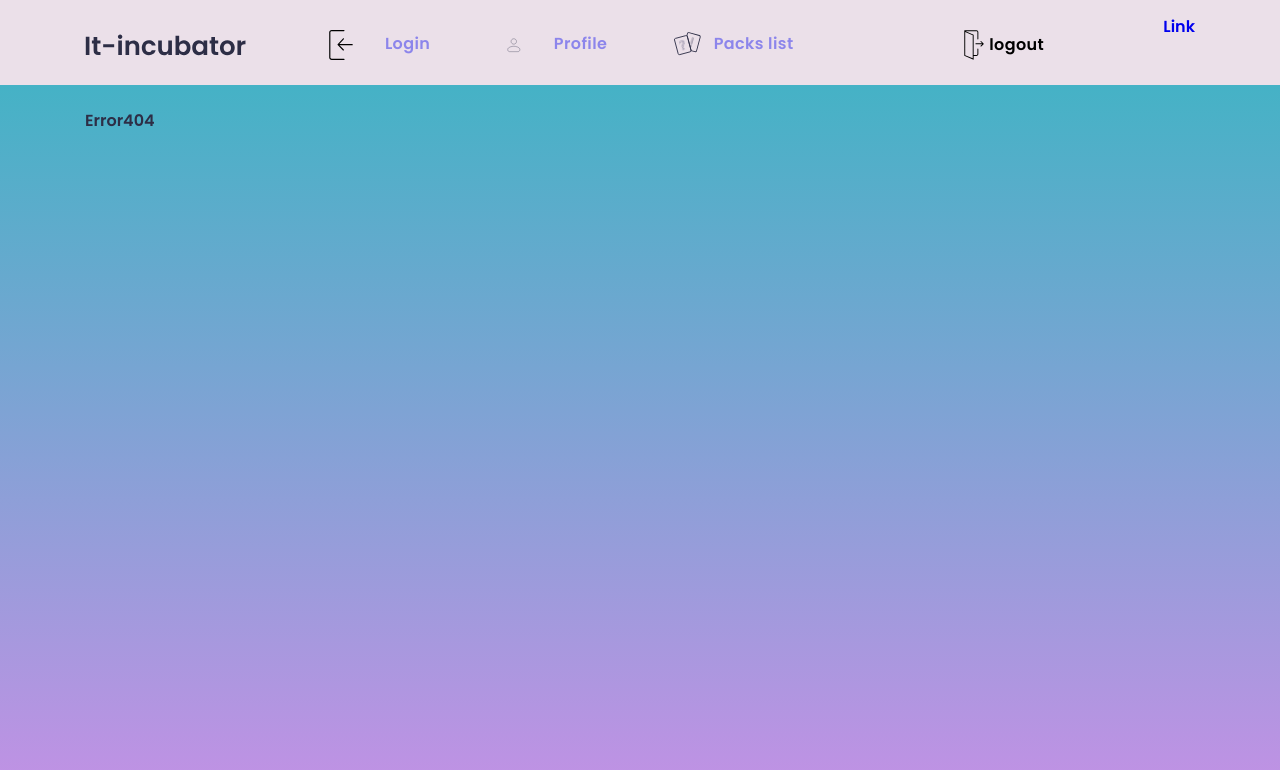
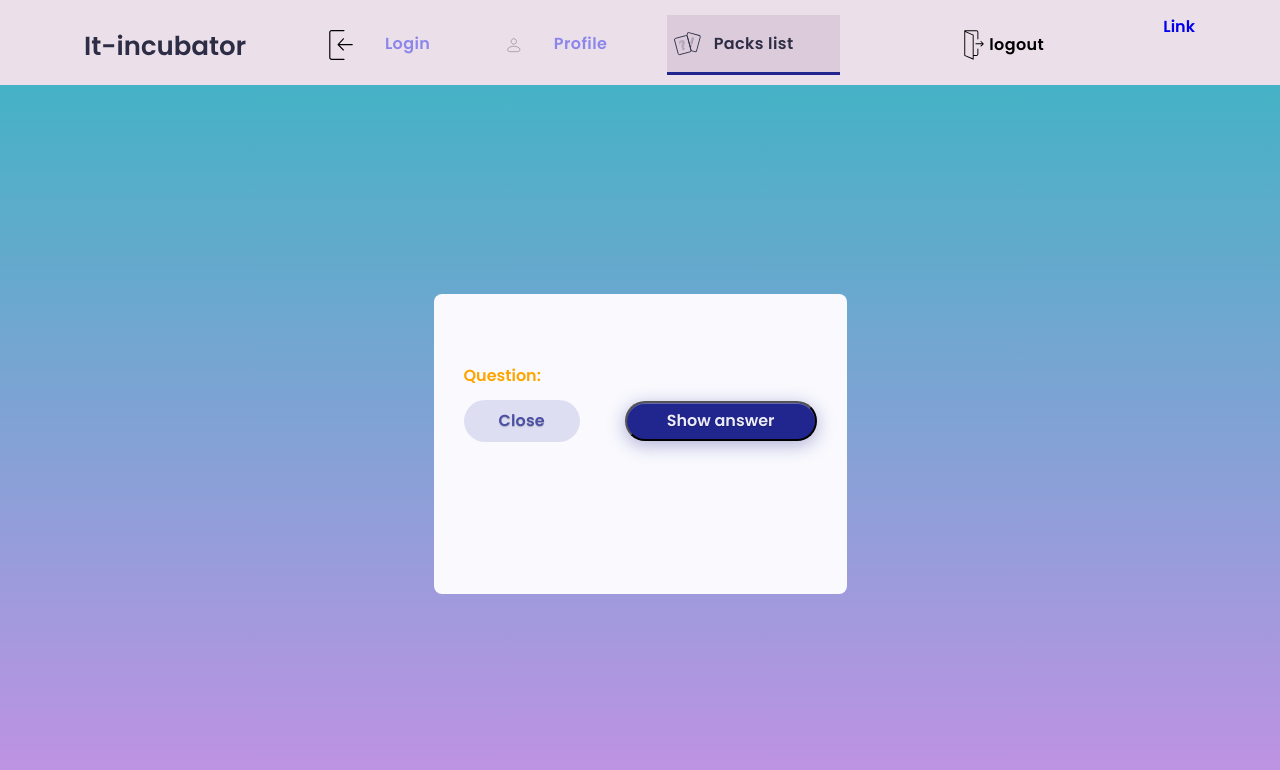
Before and after one commit to bogdan-Kozlovsky/card-learning, a React (Create React App) app: page /packs_list/link/1 in a window 1280 px wide. Before the commit this address led to /404. Shown: the top 770 px of the page. Built offline with nearby package versions, Linux system fonts and the light colour scheme; no server answers.

Commit message:
fix logic Learn.tsx

```diff
--- a/src/bll/reducers/cards-reducer.tsx
+++ b/src/bll/reducers/cards-reducer.tsx
@@ -103,6 +103,7 @@ export const getCardsTC = (packId: string | undefined): ThunkType => (dispatch,
     const {page, pageCount} = getState().cards.params
     requestsApi.getCards(packId, pageCount, page)
         .then((res) => {
+            console.log(res.data)
             dispatch(initializedCardsAC(res.data))
         })
         .finally(() => {
--- a/src/ui/learn/Learn.tsx
+++ b/src/ui/learn/Learn.tsx
@@ -1,12 +1,21 @@
-import React from 'react';
+import React, {useEffect, useState} from 'react';
 import style from './learn.module.css'
-import {NavLink} from "react-router-dom";
-import {CardsType} from "../../bll/reducers/cards-reducer";
-import {useSelector} from "react-redux";
+import {NavLink, useParams} from "react-router-dom";
+import {CardsType, getCardsTC} from "../../bll/reducers/cards-reducer";
+import {useDispatch, useSelector} from "react-redux";
 import {AppRootStateType} from "../../bll/store";
+import {LearnAnswer} from "./LearnAnswer";
 
 export const Learn = () => {
+    const [showAnswer, setShowAnswer] = useState<boolean>(false)
     const cards = useSelector<AppRootStateType, Array<CardsType>>(state => state.cards.cards)
+    const dispatch = useDispatch();
+
+    const {learnId} = useParams();
+
+    useEffect(() => {
+        dispatch(getCardsTC(learnId))
+    }, [dispatch, learnId])
 
     const getCard = (cards: CardsType[]) => {
         const sum = cards.reduce((acc, card) => acc + (6 - card.grade) * (6 - card.grade), 0);
@@ -20,20 +29,35 @@ export const Learn = () => {
         return cards[res.id + 1];
     }
 
-    const learnCards = getCard(cards)
+    const learnCards = getCard(cards);
 
+    const showsAnswer = () => {
+        setShowAnswer(true)
+    }
     return (
         <div className={style.body}>
             <div className={style.box}>
-                <div className={style.learnWrap}>
-                    <h3 className={style.name}>{learnCards.answer}</h3>
-                    <p className={style.question}><span
-                        className={style.questionSpan}>Question:</span> {learnCards.question}</p>
+                <div>
+                    {
+                        showAnswer
+                            ? <div>
+                                <LearnAnswer/>
+                            </div>
+                            : <div>
+                                <div className={style.learnWrap}>
+                                    <h3 className={style.name}>{learnCards?.question}</h3>
+                                    <p className={style.question}><span
+                                        className={style.questionSpan}>Question:</span> {learnCards?.question}</p>
+                                </div>
+                                <div className={style.wrapperBtn}>
+                                    <NavLink className={'grayBtn'} to={'/packs_list'}>Close</NavLink>
+                                    <button className={style.btnBlue} onClick={showsAnswer}>Show answer</button>
+                                </div>
+                            </div>
+                    }
+
                 </div>
-                <div className={style.wrapperBtn}>
-                    <NavLink className={'grayBtn'} to={'/packs_list'}>Close</NavLink>
-                    <NavLink className={style.btnBlue} to={'/packs_list/link/answer'}>Show answer</NavLink>
-                </div>
+
             </div>
         </div>
     );
--- a/src/ui/navigate/RoutesNav.tsx
+++ b/src/ui/navigate/RoutesNav.tsx
@@ -32,7 +32,7 @@ const RoutesNav = () => {
                 <Route path='404' element={<Error404/>}/>
                 <Route path='*' element={<Navigate to='404'/>}/>
                 <Route path='/packs_list' element={<Packs/>}/>
-                <Route path='/packs_list/link' element={<Learn/>}/>
+                <Route path='/packs_list/link/:learnId' element={<Learn/>}/>
                 <Route path='/packs_list/link/answer' element={<LearnAnswer/>}/>
                 <Route path='/packs_list_cards/:packId' element={<Cards/>}/>
             </Routes>
--- a/src/ui/packs/Packs.tsx
+++ b/src/ui/packs/Packs.tsx
@@ -28,8 +28,8 @@ export const Packs = () => {
     const dispatch = useDispatch()
     const navigate = useNavigate()
     const [overlay, setOverlay] = useState(false);
+    const [value, setValue] = useState('')
     const [title, setTitle] = useState<string>('')
-
     const {
         page,
         sortPacks,
@@ -37,13 +37,12 @@ export const Packs = () => {
         packName, min, max
     } = useSelector<AppRootStateType, PacksParamsType>(state => state.packs.params)
     const myId = useSelector<AppRootStateType, null | string>(state => state.profile.profile._id)
+
     const [activeBtn, setActiveBtn] = useState<string>('all')
+    const debounceMin = useDebounce(min, 700)
 
-    const debounceMin = useDebounce(min, 700)
     const debounceMax = useDebounce(max, 700)
-
     //search
-    const [value, setValue] = useState('')
     const onSearchHandler = (e: ChangeEvent<HTMLInputElement>) => {
         setValue(e.currentTarget.value)
     }
@@ -116,8 +115,7 @@ export const Packs = () => {
     // learn Card
 
     const getLearnCard = (learnId:string) => {
-        dispatch(getCardsTC(learnId))
-        navigate('/packs_list/link')
+        navigate(`/packs_list/link/${learnId}`)
     }
 
 
```
